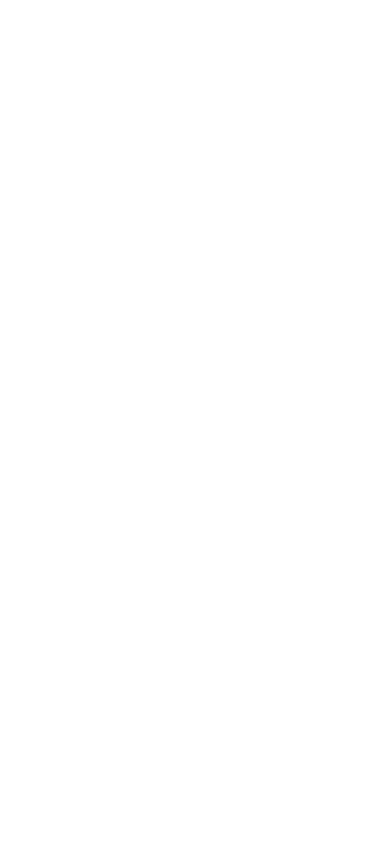
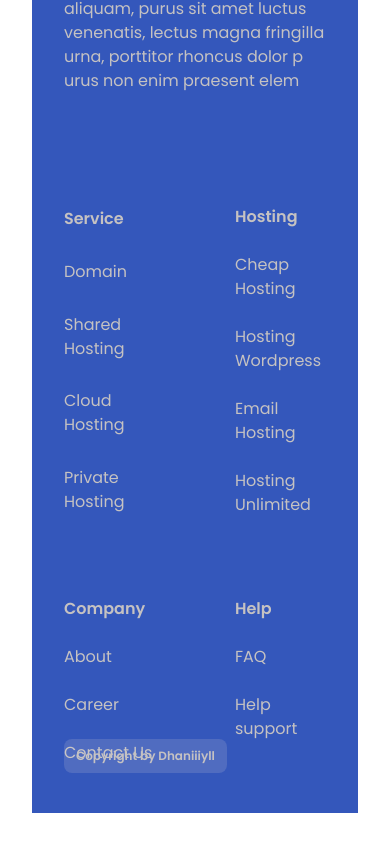
Before and after one commit to DHANIYEL/hoster, a React (Create React App) app: page / in a window 390 px wide. Shown: the part 7357-8208 px from the top of the page. Before the commit the page ends 7330 px from the top, so only its background shows below. Built offline with nearby package versions, Linux system fonts and the light colour scheme.

Commit message:
all done (nav ham)

```diff
--- a/src/components/Contact.tsx
+++ b/src/components/Contact.tsx
@@ -2,7 +2,7 @@
 import whatsapp from "../assets/Vector.svg";
 const Contact = () => {
   return (
-    <div className="padding-x">
+    <div className="padding-x" id="contact">
       <div className="bg-[#F7FAFE] w-full p-20 rounded-lg shadow-sm">
         <div className="flex flex-col justify-center items-center gap-10">
           <h1 className="text-4xl max-md:text-2xl font-bold text-center">
--- a/src/components/Footer.tsx
+++ b/src/components/Footer.tsx
@@ -1,7 +1,56 @@
+import React from "react";
+
 const Footer = () => {
   return (
     <div className="padding">
-      <div>hello world</div>
+      <div className="padding flex justify-start bg-[#3457BB] text-[#c5c2c2] relative">
+        <div className="flex w-fit justify-start items-center flex-row gap-28 max-lg:flex-col">
+          <div className="w-1/4 max-lg:w-fit">
+            <p className="max-lg:w-full ">
+              Lorem ipsum dolor sit amet, consectetur adipiscing elit ut
+              aliquam, purus sit amet luctus venenatis, lectus magna fringilla
+              urna, porttitor rhoncus dolor p urus non enim praesent elem
+            </p>
+          </div>
+          <div className="w-3/4 grid grid-cols-4 max-md:grid-cols-2 gap-20 max-lg:w-full">
+            <div className="flex flex-col w-full justify-around gap-6">
+              <h6 className="font-semibold cursor-pointer">Service</h6>
+              <p className="cursor-pointer">Domain</p>
+              <p className="cursor-pointer">Shared Hosting</p>
+              <p className="cursor-pointer">Cloud Hosting</p>
+              <p className="cursor-pointer">Private Hosting</p>
+            </div>
+            <div className="flex flex-col w-full gap-6">
+              <h6 className="font-semibold cursor-pointer">Hosting</h6>
+              <p className="cursor-pointer">Cheap Hosting</p>
+              <p className="cursor-pointer">Hosting Wordpress</p>
+              <p className="cursor-pointer">Email Hosting</p>
+              <p className="cursor-pointer">Hosting Unlimited</p>
+            </div>
+            <div className="flex flex-col w-full gap-6">
+              <h6 className="font-semibold cursor-pointer">Company</h6>
+              <p className="cursor-pointer">About</p>
+              <p className="cursor-pointer">Career</p>
+              <p className="cursor-pointer">Contact Us</p>
+            </div>
+            <div className="flex flex-col w-full gap-6">
+              <h6 className="font-semibold cursor-pointer">Help</h6>
+              <p className="cursor-pointer">FAQ</p>
+              <p className="cursor-pointer">Help support</p>
+            </div>
+          </div>
+        </div>
+        <p
+          className="absolute bottom-10 cursor-pointer bg-[#ded9d929] px-3 py-2 rounded-lg text-[12px] font-semibold"
+          onClick={() => {
+            // Your custom click handler logic here
+            window.location.href =
+              "https://www.linkedin.com/in/dhaniyel-darvesh-256987280/";
+          }}
+        >
+          Copyright by Dhaniiiyll
+        </p>
+      </div>
     </div>
   );
 };
--- a/src/components/Pricing.tsx
+++ b/src/components/Pricing.tsx
@@ -91,8 +91,7 @@
           year="Per month"
           featureList={MidlleFeature}
         />
-  <div className="sm:justify-self-center">
-
+        <div className="">
           <PriceCard
             head="Suprem"
             section="WordPress Dedicated"
@@ -100,7 +99,6 @@
             pricing="₹8500"
             year="Per month"
             featureList={AdvanceFeature}
-
           />
         </div>
       </div>
```
Lines whose indentation alone changed are shown as unchanged.
